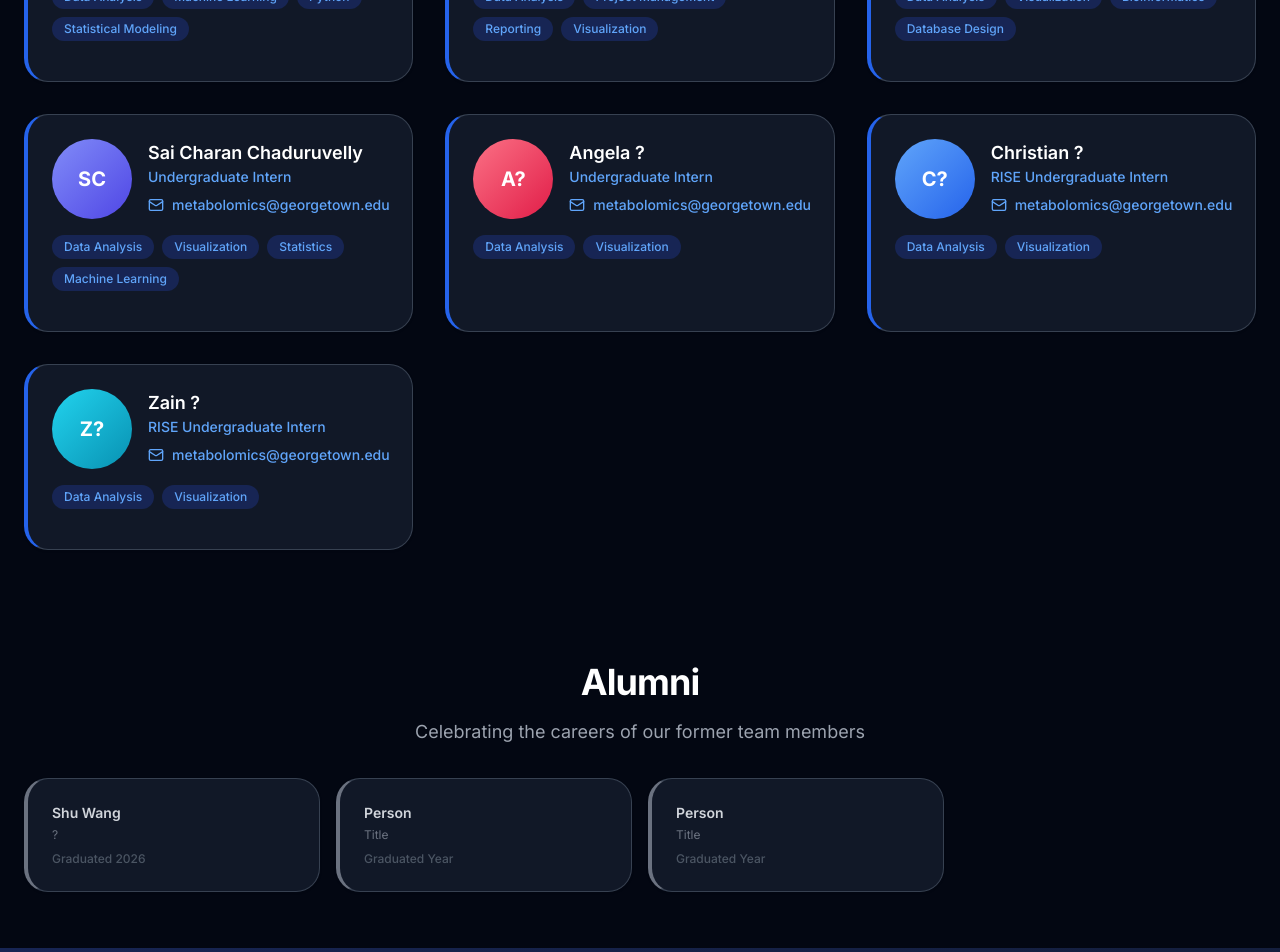
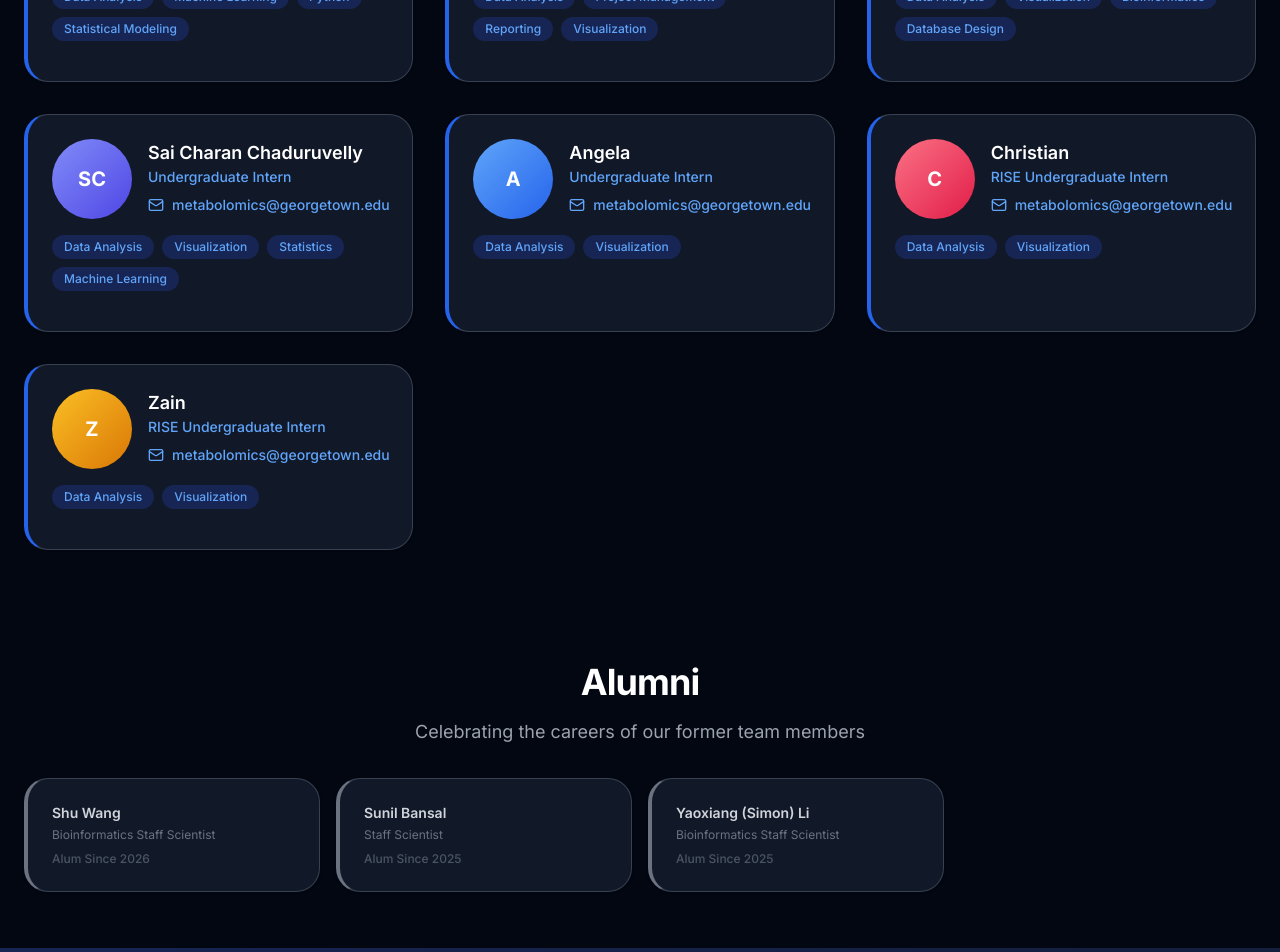
Before and after one commit to cheema-lab/cheema-lab.github.io, a React (Vite) app: page /people in a window 1280 px wide. Shown: the part 2020-2972 px from the top of the page. Built offline with nearby package versions, Linux system fonts and the light colour scheme.

Commit message:
feat: support multiple external links per news item (DOI, press releases, etc.)

```diff
--- a/src/pages/News.tsx
+++ b/src/pages/News.tsx
@@ -4,6 +4,11 @@ import Card from '../components/Card.tsx'
 import SectionHeader from '../components/SectionHeader'
 import ScrollToTopButton from '../components/ScrollToTopButton'
 import { useTheme } from '../context/ThemeContext'
+
+type ExternalLink = {
+  label: string
+  url: string
+}
 
 type NewsItem = {
   id: number
@@ -12,7 +17,7 @@ type NewsItem = {
   title: string
   excerpt: string
   content: string
-  doi?: string
+  links?: ExternalLink[]
   image?: string
 }
 
@@ -25,7 +30,10 @@ export default function News() {
       id: 1,
       date: 'January 16, 2026',
       category: 'Publications',
-      doi: '10.1038/s41392-025-02559-3',
+      links: [
+        { label: 'Publication', url: 'https://doi.org/10.1038/s41392-025-02559-3' },
+        { label: 'Press Release', url: 'https://lombardi.georgetown.edu/news-release/reversing-immune-suppression-in-pancreatic-cancer-could-lead-to-novel-therapies/' },
+      ],
       title: 'New Study Published in Nature Signal Transduction and Targeted Therapy',
       excerpt:
         'Our latest research on metabolic reprogramming in radiation-resistant tumors has been published in Nature Metabolism, highlighting new therapeutic opportunities.',
@@ -195,19 +203,24 @@ export default function News() {
                       {news.excerpt}
                     </p>
 
-                    {/* DOI / View Article */}
-                    {news.doi && (
+                    {/* External Links */}
+                    {news.links && news.links.length > 0 && (
+                      <div className="flex flex-wrap gap-3 mb-4">
+                        {news.links.map((link, idx) => (
                           <a
-                        href={`https://doi.org/${news.doi}`}
+                            key={idx}
+                            href={link.url}
                             target="_blank"
                             rel="noopener noreferrer"
-                        className={`inline-flex items-center gap-1.5 text-sm font-medium mb-4 ${
+                            className={`inline-flex items-center gap-1.5 text-sm font-medium ${
                               isDark ? 'text-blue-400 hover:text-blue-300' : 'text-blue-600 hover:text-blue-700'
                             }`}
                           >
                             <ExternalLink size={14} />
-                        View Article
+                            {link.label}
                           </a>
+                        ))}
+                      </div>
                     )}
 
                     {/* Expandable Content */}
@@ -262,7 +275,7 @@ export default function News() {
           <form
             onSubmit={(e) => {
               e.preventDefault()
-              alert('Thank you for subscribing! (This is a demo)')
+              alert('Thank you for subscribing!')
             }}
             className="flex flex-col sm:flex-row gap-3"
           >
--- a/src/pages/People.tsx
+++ b/src/pages/People.tsx
@@ -148,21 +148,21 @@ export default function People() {
     },
     {
       id: 14,
-      name: 'Angela ?',
+      name: 'Angela',
       title: 'Undergraduate Intern',
       email: 'metabolomics@georgetown.edu',
       expertise: ['Data Analysis', 'Visualization'],
     },
     {
       id: 15,
-      name: 'Christian ?',
+      name: 'Christian',
       title: 'RISE Undergraduate Intern',
       email: 'metabolomics@georgetown.edu',
       expertise: ['Data Analysis', 'Visualization'],
     },
     {
       id: 16,
-      name: 'Zain ?',
+      name: 'Zain',
       title: 'RISE Undergraduate Intern',
       email: 'metabolomics@georgetown.edu',
       expertise: ['Data Analysis', 'Visualization'],
@@ -173,17 +173,17 @@ export default function People() {
     {
       name: 'Shu Wang',
       graduated: '2026',
-      currentPosition: '?',
+      formerPosition: 'Bioinformatics Staff Scientist',
     },
     {
-      name: 'Person',
-      graduated: 'Year',
-      currentPosition: 'Title',
+      name: 'Sunil Bansal',
+      graduated: '2025',
+      formerPosition: 'Staff Scientist',
     },
     {
-      name: 'Person',
-      graduated: 'Year',
-      currentPosition: 'Title',
+      name: 'Yaoxiang (Simon) Li',
+      graduated: '2025',
+      formerPosition: 'Bioinformatics Staff Scientist',
     },
   ]
 
@@ -329,8 +329,8 @@ export default function People() {
               <Card key={idx} className={`border-l-4 border-l-gray-500 ${isDark ? 'bg-gray-900' : 'bg-white'}`}>
                 <div>
                   <h3 className={`text-sm font-semibold mb-1 ${isDark ? 'text-gray-300' : 'text-gray-800'}`}>{alum.name}</h3>
-                  <p className={`text-xs mb-2 ${isDark ? 'text-gray-500' : 'text-gray-600'}`}>{alum.currentPosition}</p>
-                  <p className={`text-xs font-medium ${isDark ? 'text-gray-600' : 'text-gray-400'}`}>Graduated {alum.graduated}</p>
+                  <p className={`text-xs mb-2 ${isDark ? 'text-gray-500' : 'text-gray-600'}`}>{alum.formerPosition}</p>
+                  <p className={`text-xs font-medium ${isDark ? 'text-gray-600' : 'text-gray-400'}`}>Alum Since {alum.graduated}</p>
                 </div>
               </Card>
             ))}
```
Lines whose indentation alone changed are shown as unchanged.
